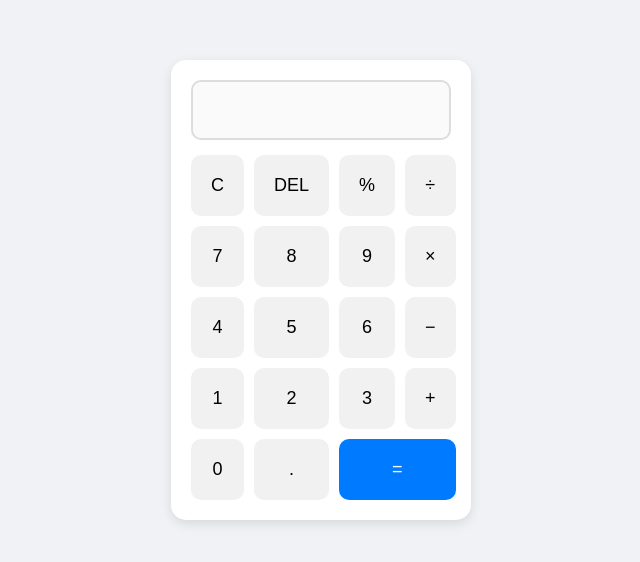
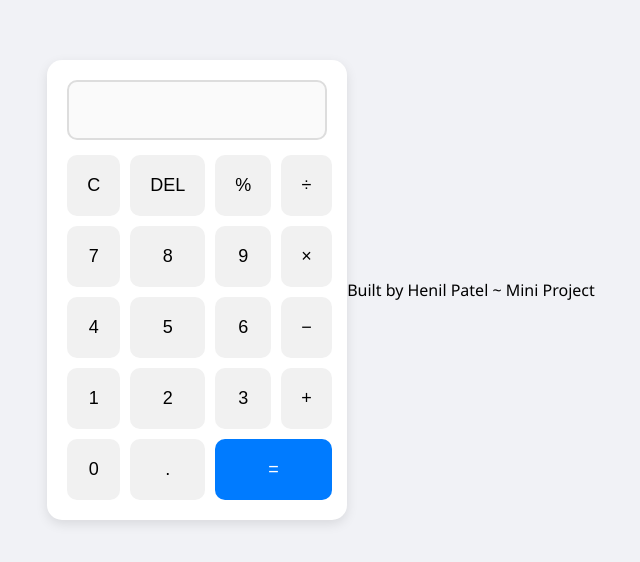
Before and after one commit to HenilLol/Calculator, a plain HTML site: page index.html in a window 1280 px wide. Shown: the part 110-672 px from the top of the page, without its empty margins (319-959 px from the left). Drawn offline with Linux system fonts and the light colour scheme.

Commit message:
Update index.html

```diff
--- a/index.html
+++ b/index.html
@@ -37,5 +37,8 @@
   </div>
 
   <script src="script.js"></script>
+  <footer>
+Built by Henil Patel ~ Mini Project
+</footer>
 </body>
 </html>
```
